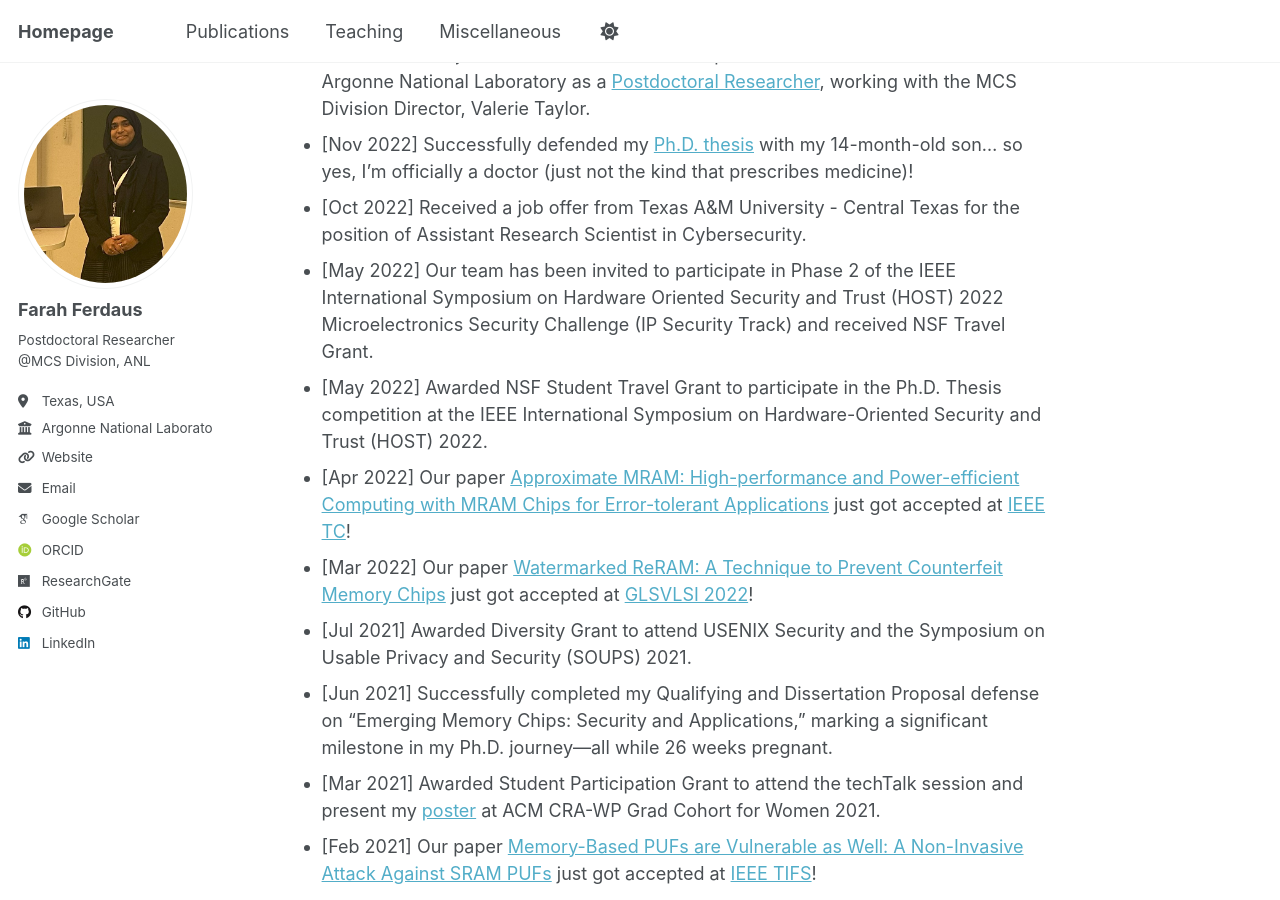
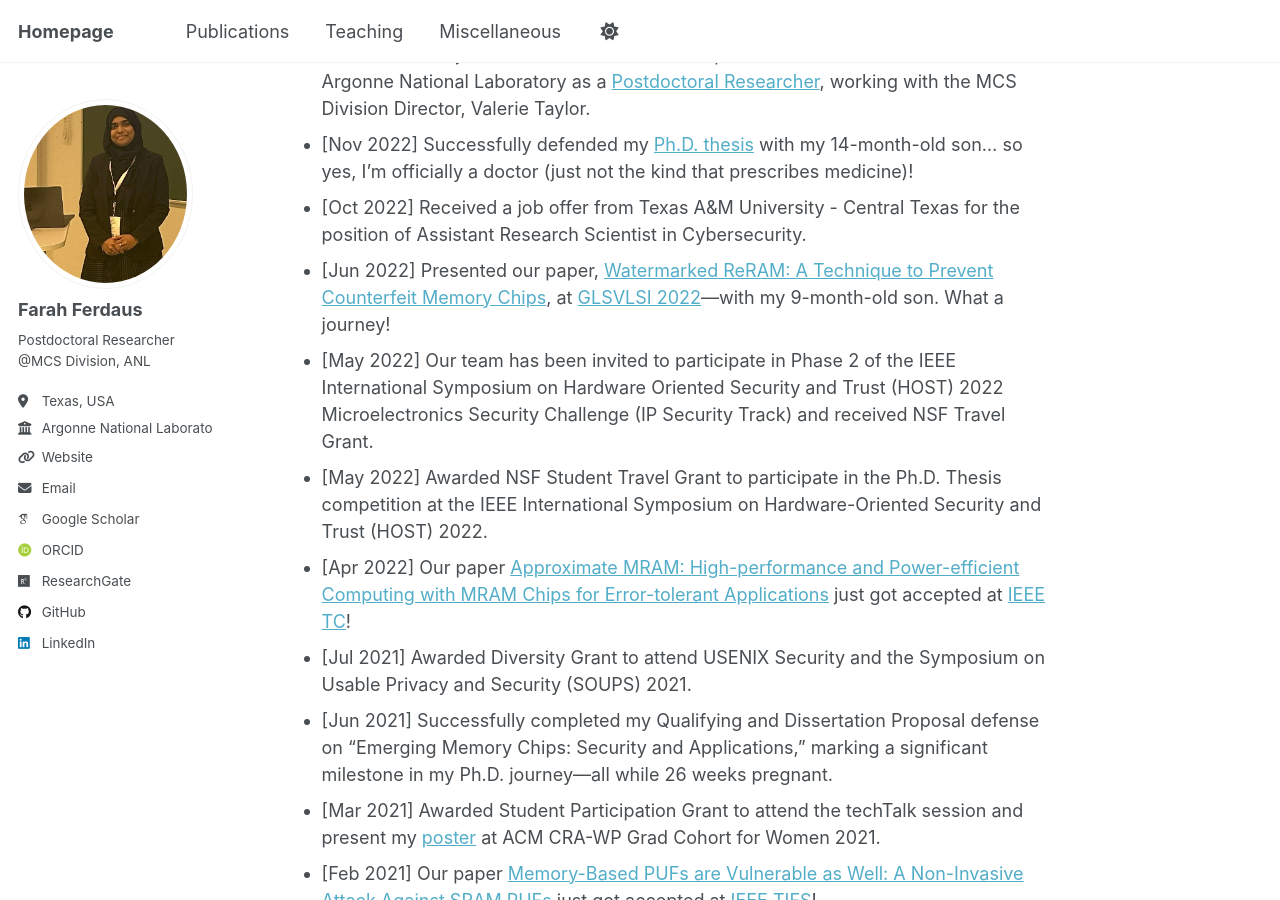
Before and after one commit to fferdaus/fferdaus.github.io, a Jekyll site: the page built from _pages/about.md, in a window 1280 px wide and 900 px high, scrolled down 2299 px. Built offline with Jekyll 4.4.1, drawn with Linux system fonts in a browser that asks for light colours; some web fonts are replaced.

Commit message:
Update about.md

```diff
--- a/_pages/about.md
+++ b/_pages/about.md
@@ -71,10 +71,10 @@ She has published numerous scientific articles, including journal articles, conf
 - [Jan 2023] Will join the Mathematics and Computer Science (MCS) Division at Argonne National Laboratory as a [Postdoctoral Researcher](https://www.anl.gov/profile/farah-ferdaus), working with the MCS Division Director, Valerie Taylor.
 - [Nov 2022] Successfully defended my [Ph.D. thesis](https://digitalcommons.fiu.edu/etd/5220/) with my 14-month-old son... so yes, I’m officially a doctor (just not the kind that prescribes medicine)!
 - [Oct 2022] Received a job offer from Texas A&M University - Central Texas for the position of Assistant Research Scientist in Cybersecurity.
+- [Jun 2022] Presented our paper, [Watermarked ReRAM: A Technique to Prevent Counterfeit Memory Chips](https://dl.acm.org/doi/abs/10.1145/3526241.3530341), at [GLSVLSI 2022](https://glsvlsi.org/archive/glsvlsi22/index.html)—with my 9-month-old son. What a journey!
 - [May 2022] Our team has been invited to participate in Phase 2 of the IEEE International Symposium on Hardware Oriented Security and Trust (HOST) 2022 Microelectronics Security Challenge (IP Security Track) and received NSF Travel Grant.
 - [May 2022] Awarded NSF Student Travel Grant to participate in the Ph.D. Thesis competition at the IEEE International Symposium on Hardware-Oriented Security and Trust (HOST) 2022.
 - [Apr 2022] Our paper [Approximate MRAM: High-performance and Power-efficient Computing with MRAM Chips for Error-tolerant Applications](https://ieeexplore.ieee.org/abstract/document/9774950) just got accepted at [IEEE TC](https://ieeexplore.ieee.org/abstract/document/10574467)!
-- [Mar 2022] Our paper [Watermarked ReRAM: A Technique to Prevent Counterfeit Memory Chips](https://dl.acm.org/doi/abs/10.1145/3526241.3530341) just got accepted at [GLSVLSI 2022](https://glsvlsi.org/archive/glsvlsi22/index.html)!
 - [Jul 2021] Awarded Diversity Grant to attend USENIX Security and the Symposium on Usable Privacy and Security (SOUPS) 2021.
 - [Jun 2021] Successfully completed my Qualifying and Dissertation Proposal defense on "Emerging Memory Chips: Security and Applications," marking a significant milestone in my Ph.D. journey—all while 26 weeks pregnant.
 - [Mar 2021] Awarded Student Participation Grant to attend the techTalk session and present my [poster](https://www.researchgate.net/publication/350485836_Opportunities_of_Emerging_Memories_in_the_Computing_System) at ACM CRA-WP Grad Cohort for Women 2021.
```
